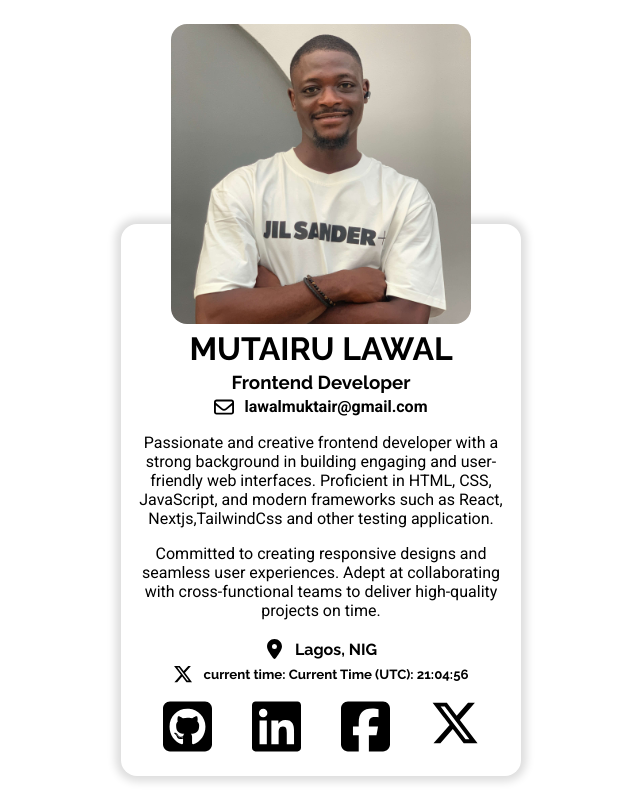
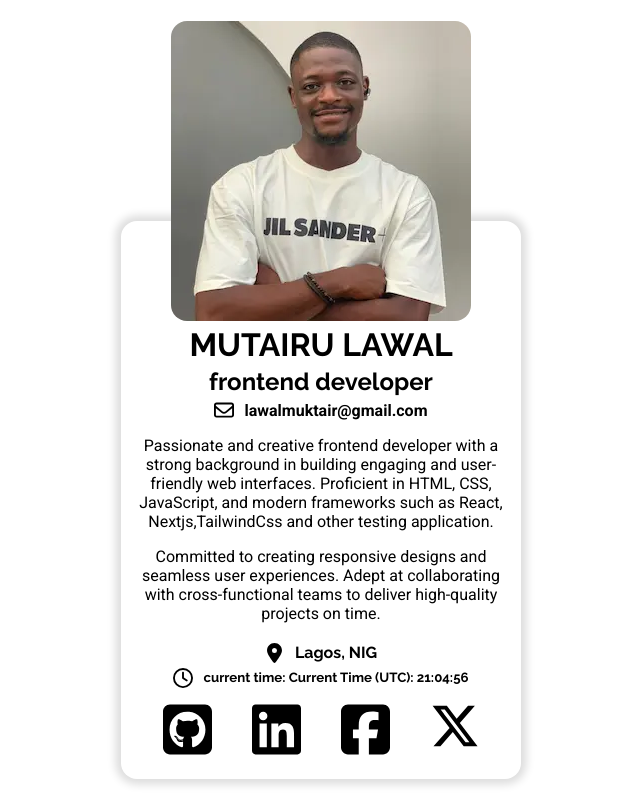
Before and after one commit to Mutairu-Lawal/DevProfile-HNG, a plain HTML site: page index.html in a window 1280 px wide. Shown: the whole page, without its empty margins (319-959 px from the left). Drawn offline with Linux system fonts and the light colour scheme; files whose address does not match are found by name.

Commit message:
made changes

```diff
--- a/index.html
+++ b/index.html
@@ -34,14 +34,14 @@
       <div class="profile-card">
         <div class="img-container">
           <img
-            src="images/IMG_20240819_094031.jpg"
+            src="images/myImageCrop.webp"
             alt="my-image"
             data-testid="profilePicture"
           />
         </div>
         <div class="profile-context">
           <h1 data-testid="fullName">mutairu lawal</h1>
-          <h3 data-testid="jobTitle">frontend developer</h3>
+          <h2 data-testid="jobTitle">frontend developer</h2>
           <div class="email">
             <img
               src="/images//envelope-regular.svg"
@@ -77,7 +77,7 @@
             <h4 data-testid="currentLocation">Lagos, NIG</h4>
           </div>
           <div class="timezone">
-            <img src="images/x-twitter-brands-solid.svg" alt="clock" />
+            <img src="images/clock-regular.svg" alt="clock" />
             <h5>
               current time:
               <span data-testid="currentTimeUTC" id="currentTimeUTC">2pm</span>
```
Also changed, not shown: images/myImageCrop.webp (added).
